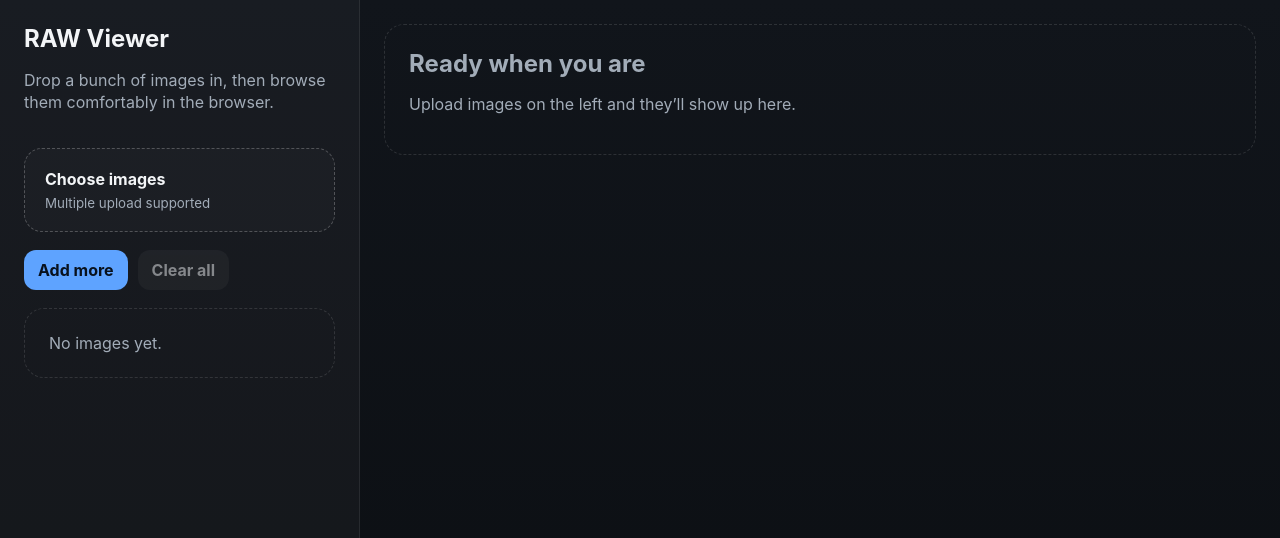
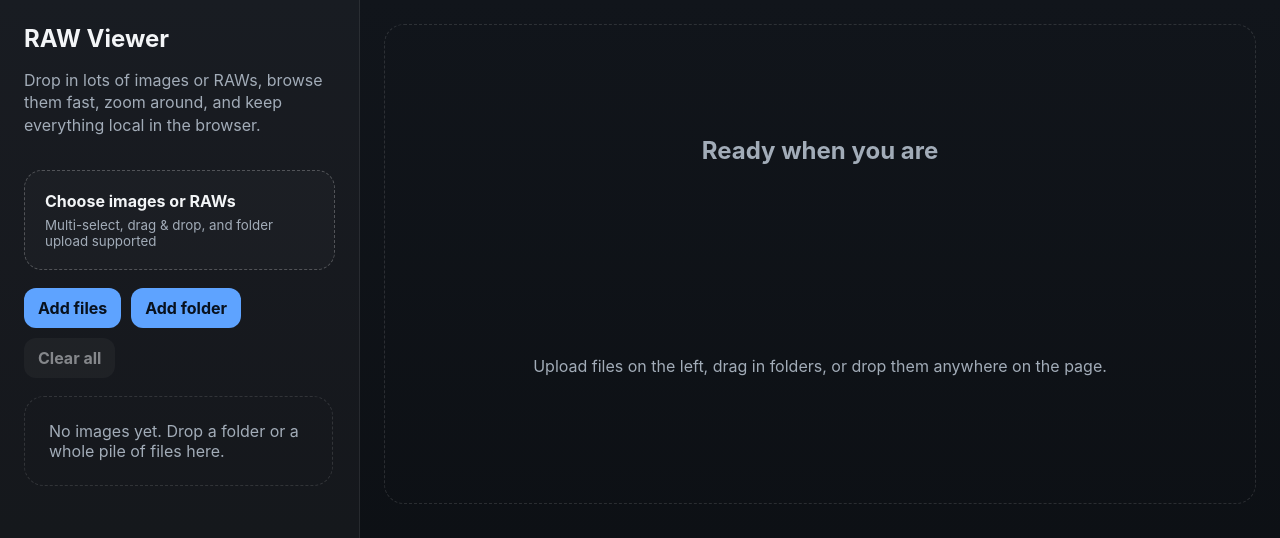
Before and after one commit to LoggeL/raw-viewer, a React (Vite) app: page / in a window 1280 px wide. Shown: the top 538 px of the page. Built offline with nearby package versions, Linux system fonts and the light colour scheme.

Commit message:
Add RAW support and viewer controls

```diff
--- a/package.json
+++ b/package.json
@@ -8,12 +8,13 @@
     "dev": "vite"
   },
   "dependencies": {
+    "libraw-wasm": "^1.1.2",
     "react": "^19.1.1",
     "react-dom": "^19.1.1"
   },
   "devDependencies": {
+    "@vitejs/plugin-react": "^5.0.2",
     "typescript": "^5.9.2",
-    "vite": "^7.1.3",
-    "@vitejs/plugin-react": "^5.0.2"
+    "vite": "^7.1.3"
   }
 }
--- a/src/main.tsx
+++ b/src/main.tsx
@@ -1,6 +1,9 @@
 import React from 'react'
 import ReactDOM from 'react-dom/client'
+import LibRaw from 'libraw-wasm'
 import './styles.css'
+
+type ItemStatus = 'ready' | 'processing' | 'error'
 
 type Item = {
   id: string
@@ -8,11 +11,18 @@ type Item = {
   url: string
   name: string
   sizeLabel: string
+  status: ItemStatus
+  error?: string
+  isRaw: boolean
 }
+
+const RAW_EXTENSIONS = new Set([
+  '3fr', 'arw', 'cr2', 'cr3', 'dcr', 'dng', 'erf', 'kdc', 'mrw', 'nef', 'nrw', 'orf', 'pef', 'raf', 'raw', 'rw2', 'sr2', 'srf', 'x3f',
+])
 
 const formatBytes = (bytes: number) => {
   if (bytes < 1024) return `${bytes} B`
-  const units = ['KB', 'MB', 'GB']
+  const units = ['KB', 'MB', 'GB', 'TB']
   let value = bytes / 1024
   let unit = units[0]
   for (let i = 1; i < units.length && value >= 1024; i++) {
@@ -22,105 +32,232 @@ const formatBytes = (bytes: number) => {
   return `${value.toFixed(value >= 10 ? 0 : 1)} ${unit}`
 }
 
+const getExtension = (name: string) => name.split('.').pop()?.toLowerCase() ?? ''
+const isRawFile = (file: File) => RAW_EXTENSIONS.has(getExtension(file.name))
+const isRegularImage = (file: File) => file.type.startsWith('image/') && !isRawFile(file)
+
+const makeId = (file: File) => `${file.name}-${file.lastModified}-${Math.random().toString(36).slice(2, 8)}`
+
+const readFileBuffer = async (file: File) => new Uint8Array(await file.arrayBuffer())
+
+const decodeRawToObjectUrl = async (file: File) => {
+  const raw = new LibRaw()
+  await raw.open(await readFileBuffer(file), {
+    useCameraWb: true,
+    outputColor: 1,
+    outputBps: 8,
+    noAutoBright: false,
+    autoBrightThr: 0.01,
+    halfSize: false,
+  })
+
+  const image = await raw.imageData()
+  const metadata = await raw.metadata(false)
+  const width = metadata?.width || metadata?.raw_width || metadata?.iwidth
+  const height = metadata?.height || metadata?.raw_height || metadata?.iheight
+
+  if (!width || !height || !image?.length) {
+    throw new Error('RAW decode returned no visible image data')
+  }
+
+  const canvas = document.createElement('canvas')
+  canvas.width = width
+  canvas.height = height
+  const ctx = canvas.getContext('2d')
+  if (!ctx) throw new Error('Canvas context unavailable')
+
+  const rgba = new Uint8ClampedArray(width * height * 4)
+  for (let i = 0, j = 0; i < image.length; i += 3, j += 4) {
+    rgba[j] = image[i]
+    rgba[j + 1] = image[i + 1]
+    rgba[j + 2] = image[i + 2]
+    rgba[j + 3] = 255
+  }
+
+  ctx.putImageData(new ImageData(rgba, width, height), 0, 0)
+  const blob = await new Promise<Blob>((resolve, reject) => {
+    canvas.toBlob((value) => {
+      if (value) resolve(value)
+      else reject(new Error('Failed to export decoded RAW preview'))
+    }, 'image/jpeg', 0.95)
+  })
+
+  return URL.createObjectURL(blob)
+}
+
 function App() {
   const [items, setItems] = React.useState<Item[]>([])
   const [selectedId, setSelectedId] = React.useState<string | null>(null)
+  const [zoom, setZoom] = React.useState(1)
+  const [pan, setPan] = React.useState({ x: 0, y: 0 })
+  const [isDragging, setIsDragging] = React.useState(false)
+  const [isDropActive, setIsDropActive] = React.useState(false)
+  const dragStateRef = React.useRef<{ x: number; y: number; startX: number; startY: number } | null>(null)
   const inputRef = React.useRef<HTMLInputElement | null>(null)
+  const folderInputRef = React.useRef<HTMLInputElement | null>(null)
+  const stageRef = React.useRef<HTMLDivElement | null>(null)
 
   React.useEffect(() => () => {
     items.forEach((item) => URL.revokeObjectURL(item.url))
   }, [items])
 
-  const addFiles = (fileList: FileList | null) => {
-    if (!fileList?.length) return
-    const next: Item[] = Array.from(fileList)
-      .filter((file) => file.type.startsWith('image/'))
-      .map((file) => ({
-        id: `${file.name}-${file.lastModified}-${Math.random().toString(36).slice(2, 8)}`,
-        file,
-        url: URL.createObjectURL(file),
-        name: file.name,
-        sizeLabel: formatBytes(file.size),
-      }))
+  React.useEffect(() => {
+    setZoom(1)
+    setPan({ x: 0, y: 0 })
+  }, [selectedId])
 
-    if (!next.length) return
+  const addFiles = React.useCallback(async (fileList: FileList | File[] | null) => {
+    const files = fileList ? Array.from(fileList) : []
+    if (!files.length) return
+
+    const candidates = files.filter((file) => isRegularImage(file) || isRawFile(file))
+    if (!candidates.length) return
+
+    const initialItems = candidates.map((file) => ({
+      id: makeId(file),
+      file,
+      url: isRegularImage(file) ? URL.createObjectURL(file) : '',
+      name: file.webkitRelativePath || file.name,
+      sizeLabel: formatBytes(file.size),
+      status: isRegularImage(file) ? 'ready' as const : 'processing' as const,
+      isRaw: isRawFile(file),
+    }))
 
     setItems((prev) => {
-      const merged = [...prev, ...next]
-      if (!selectedId) setSelectedId(merged[0]?.id ?? null)
+      const merged = [...prev, ...initialItems]
+      setSelectedId((current) => current ?? merged[0]?.id ?? null)
       return merged
     })
-    if (!selectedId) setSelectedId(next[0].id)
-  }
+
+    for (const item of initialItems.filter((entry) => entry.isRaw)) {
+      try {
+        const url = await decodeRawToObjectUrl(item.file)
+        setItems((prev) => prev.map((entry) => entry.id === item.id ? { ...entry, url, status: 'ready' } : entry))
+      } catch (error) {
+        setItems((prev) => prev.map((entry) => entry.id === item.id ? {
+          ...entry,
+          status: 'error',
+          error: error instanceof Error ? error.message : 'RAW decode failed',
+        } : entry))
+      }
+    }
+  }, [])
 
   const selected = items.find((item) => item.id === selectedId) ?? null
 
   const removeItem = (id: string) => {
     setItems((prev) => {
       const target = prev.find((item) => item.id === id)
-      if (target) URL.revokeObjectURL(target.url)
+      if (target?.url) URL.revokeObjectURL(target.url)
       const filtered = prev.filter((item) => item.id !== id)
-      if (selectedId === id) setSelectedId(filtered[0]?.id ?? null)
+      setSelectedId((current) => current === id ? filtered[0]?.id ?? null : current)
       return filtered
     })
   }
 
   const clearAll = () => {
-    items.forEach((item) => URL.revokeObjectURL(item.url))
+    items.forEach((item) => item.url && URL.revokeObjectURL(item.url))
     setItems([])
     setSelectedId(null)
+    setZoom(1)
+    setPan({ x: 0, y: 0 })
     if (inputRef.current) inputRef.current.value = ''
+    if (folderInputRef.current) folderInputRef.current.value = ''
+  }
+
+  const zoomBy = (delta: number) => setZoom((current) => Math.min(8, Math.max(0.25, Number((current + delta).toFixed(2)))))
+  const resetView = () => {
+    setZoom(1)
+    setPan({ x: 0, y: 0 })
+  }
+
+  const onWheel: React.WheelEventHandler<HTMLDivElement> = (event) => {
+    if (!selected || selected.status !== 'ready') return
+    event.preventDefault()
+    zoomBy(event.deltaY < 0 ? 0.2 : -0.2)
+  }
+
+  const onPointerDown: React.PointerEventHandler<HTMLImageElement> = (event) => {
+    if (zoom <= 1) return
+    setIsDragging(true)
+    dragStateRef.current = { x: pan.x, y: pan.y, startX: event.clientX, startY: event.clientY }
+    event.currentTarget.setPointerCapture(event.pointerId)
+  }
+
+  const onPointerMove: React.PointerEventHandler<HTMLImageElement> = (event) => {
+    if (!dragStateRef.current) return
+    const { x, y, startX, startY } = dragStateRef.current
+    setPan({ x: x + (event.clientX - startX), y: y + (event.clientY - startY) })
+  }
+
+  const onPointerUp: React.PointerEventHandler<HTMLImageElement> = (event) => {
+    dragStateRef.current = null
+    setIsDragging(false)
+    event.currentTarget.releasePointerCapture(event.pointerId)
+  }
+
+  const openFullscreen = async () => {
+    if (!stageRef.current) return
+    if (document.fullscreenElement) await document.exitFullscreen()
+    else await stageRef.current.requestFullscreen()
   }
 
   return (
-    <div className="app-shell">
+    <div
+      className={`app-shell ${isDropActive ? 'drop-active' : ''}`}
+      onDragOver={(event) => {
+        event.preventDefault()
+        setIsDropActive(true)
+      }}
+      onDragLeave={(event) => {
+        if (event.currentTarget.contains(event.relatedTarget as Node)) return
+        setIsDropActive(false)
+      }}
+      onDrop={(event) => {
+        event.preventDefault()
+        setIsDropActive(false)
+        void addFiles(event.dataTransfer.files)
+      }}
+    >
       <aside className="sidebar">
         <div>
           <h1>RAW Viewer</h1>
-          <p className="muted">Drop a bunch of images in, then browse them comfortably in the browser.</p>
+          <p className="muted">Drop in lots of images or RAWs, browse them fast, zoom around, and keep everything local in the browser.</p>
         </div>
 
         <label className="upload-card">
-          <input
-            ref={inputRef}
-            type="file"
-            accept="image/*"
-            multiple
-            onChange={(event) => addFiles(event.target.files)}
-          />
-          <span>Choose images</span>
-          <small>Multiple upload supported</small>
+          <input ref={inputRef} type="file" accept="image/*,.cr2,.cr3,.nef,.arw,.dng,.raf,.rw2,.orf,.pef,.sr2,.x3f,.raw" multiple onChange={(event) => void addFiles(event.target.files)} />
+          <span>Choose images or RAWs</span>
+          <small>Multi-select, drag & drop, and folder upload supported</small>
         </label>
 
-        <div className="actions">
-          <button onClick={() => inputRef.current?.click()}>Add more</button>
+        <input ref={folderInputRef} type="file" multiple hidden {...({ webkitdirectory: 'true', directory: '' } as Record<string, string>)} onChange={(event) => void addFiles(event.target.files)} />
+
+        <div className="actions wrap">
+          <button onClick={() => inputRef.current?.click()}>Add files</button>
+          <button onClick={() => folderInputRef.current?.click()}>Add folder</button>
           <button className="ghost" onClick={clearAll} disabled={!items.length}>Clear all</button>
         </div>
 
         <div className="thumb-list">
           {items.length === 0 ? (
-            <div className="empty-state">No images yet.</div>
+            <div className="empty-state">No images yet. Drop a folder or a whole pile of files here.</div>
           ) : (
             items.map((item) => (
-              <button
-                key={item.id}
-                className={`thumb ${item.id === selectedId ? 'active' : ''}`}
-                onClick={() => setSelectedId(item.id)}
-              >
-                <img src={item.url} alt={item.name} loading="lazy" />
+              <button key={item.id} className={`thumb ${item.id === selectedId ? 'active' : ''}`} onClick={() => setSelectedId(item.id)}>
+                <div className="thumb-preview">
+                  {item.url ? <img src={item.url} alt={item.name} loading="lazy" /> : <div className="thumb-placeholder">RAW</div>}
+                </div>
                 <div className="thumb-meta">
                   <strong title={item.name}>{item.name}</strong>
                   <span>{item.sizeLabel}</span>
+                  <span className={`pill ${item.status}`}>{item.status === 'processing' ? 'decoding…' : item.status === 'error' ? 'failed' : item.isRaw ? 'raw' : 'image'}</span>
+                  {item.error ? <span className="error-text">{item.error}</span> : null}
                 </div>
-                <span
-                  className="remove"
-                  onClick={(event) => {
-                    event.stopPropagation()
-                    removeItem(item.id)
-                  }}
-                >
-                  ×
-                </span>
+                <span className="remove" onClick={(event) => {
+                  event.stopPropagation()
+                  removeItem(item.id)
+                }}>×</span>
               </button>
             ))
           )}
@@ -133,18 +270,44 @@ function App() {
             <div className="viewer-topbar">
               <div>
                 <h2>{selected.name}</h2>
-                <p>{selected.sizeLabel}</p>
+                <p>{selected.sizeLabel}{selected.isRaw ? ' • RAW source' : ''}</p>
               </div>
-              <a href={selected.url} download={selected.name}>Download</a>
+              <div className="actions">
+                <button className="ghost" onClick={() => zoomBy(-0.2)} disabled={zoom <= 0.25}>−</button>
+                <button className="ghost" onClick={resetView}>Reset</button>
+                <button className="ghost" onClick={() => zoomBy(0.2)} disabled={zoom >= 8}>+</button>
+                <button onClick={() => void openFullscreen()}>Fullscreen</button>
+                {selected.url ? <a href={selected.url} download={selected.name.replace(/\.[^.]+$/, '') + '.jpg'}>Download preview</a> : null}
+              </div>
             </div>
-            <div className="image-stage">
-              <img src={selected.url} alt={selected.name} />
+            <div className="viewer-subbar">
+              <span>Zoom {Math.round(zoom * 100)}%</span>
+              {selected.status === 'processing' ? <span>Decoding RAW…</span> : null}
+              {selected.status === 'error' ? <span className="error-text">{selected.error}</span> : null}
+            </div>
+            <div ref={stageRef} className="image-stage" onWheel={onWheel}>
+              {selected.status === 'ready' && selected.url ? (
+                <img
+                  src={selected.url}
+                  alt={selected.name}
+                  className={isDragging ? 'dragging' : ''}
+                  style={{ transform: `translate(${pan.x}px, ${pan.y}px) scale(${zoom})` }}
+                  onPointerDown={onPointerDown}
+                  onPointerMove={onPointerMove}
+                  onPointerUp={onPointerUp}
+                />
+              ) : (
+                <div className="placeholder">
+                  <h2>{selected.status === 'processing' ? 'Decoding…' : 'Could not preview this file'}</h2>
+                  <p>{selected.status === 'processing' ? 'RAW processing happens locally in your browser.' : selected.error ?? 'This file could not be rendered.'}</p>
+                </div>
+              )}
             </div>
           </>
         ) : (
-          <div className="placeholder">
+          <div className="placeholder hero">
             <h2>Ready when you are</h2>
-            <p>Upload images on the left and they’ll show up here.</p>
+            <p>Upload files on the left, drag in folders, or drop them anywhere on the page.</p>
           </div>
         )}
       </main>
--- a/src/styles.css
+++ b/src/styles.css
@@ -6,14 +6,33 @@
 }
 
 * { box-sizing: border-box; }
+html, body, #root { min-height: 100%; }
 body { margin: 0; }
 button, input { font: inherit; }
+a { color: inherit; }
 
 .app-shell {
   min-height: 100vh;
   display: grid;
   grid-template-columns: 360px 1fr;
   background: linear-gradient(180deg, #11151b 0%, #0b0e12 100%);
+}
+
+.app-shell.drop-active::after {
+  content: 'Drop files to import';
+  position: fixed;
+  inset: 24px;
+  border: 2px dashed rgba(94, 163, 255, 0.8);
+  border-radius: 28px;
+  display: grid;
+  place-items: center;
+  background: rgba(10, 16, 26, 0.78);
+  color: #dce9ff;
+  font-size: clamp(1.3rem, 3vw, 2rem);
+  font-weight: 800;
+  letter-spacing: 0.04em;
+  pointer-events: none;
+  z-index: 10;
 }
 
 .sidebar {
@@ -23,6 +42,7 @@ button, input { font: inherit; }
   flex-direction: column;
   gap: 18px;
   background: rgba(255,255,255,0.03);
+  min-height: 100vh;
 }
 
 .sidebar h1, .viewer h2 { margin: 0; }
@@ -42,8 +62,13 @@ button, input { font: inherit; }
 .upload-card span { font-weight: 700; }
 .upload-card small { color: #a2acb8; }
 
-.actions { display: flex; gap: 10px; }
-.actions button, .viewer-topbar a {
+.actions {
+  display: flex;
+  gap: 10px;
+  align-items: center;
+}
+.actions.wrap { flex-wrap: wrap; }
+.actions button, .actions a {
   border: 0;
   border-radius: 12px;
   padding: 10px 14px;
@@ -57,7 +82,8 @@ button, input { font: inherit; }
   background: rgba(255,255,255,0.08);
   color: #f3f5f7;
 }
-.actions .ghost:disabled { opacity: 0.5; cursor: not-allowed; }
+.actions .ghost:disabled,
+.actions button:disabled { opacity: 0.5; cursor: not-allowed; }
 
 .thumb-list {
   display: flex;
@@ -65,6 +91,7 @@ button, input { font: inherit; }
   gap: 10px;
   overflow: auto;
   min-height: 0;
+  padding-right: 2px;
 }
 .thumb {
   position: relative;
@@ -84,11 +111,22 @@ button, input { font: inherit; }
   border-color: #5ea3ff;
   background: rgba(94,163,255,0.14);
 }
-.thumb img {
+.thumb-preview img, .thumb-placeholder {
   width: 64px;
   height: 64px;
+  border-radius: 12px;
+}
+.thumb-preview img {
   object-fit: cover;
-  border-radius: 12px;
+}
+.thumb-placeholder {
+  display: grid;
+  place-items: center;
+  background: rgba(255,255,255,0.08);
+  color: #d8e4f7;
+  font-size: 0.78rem;
+  font-weight: 800;
+  letter-spacing: 0.08em;
 }
 .thumb-meta {
   display: flex;
@@ -102,6 +140,19 @@ button, input { font: inherit; }
   text-overflow: ellipsis;
 }
 .thumb-meta span { color: #a2acb8; font-size: 0.9rem; }
+.pill {
+  align-self: flex-start;
+  border-radius: 999px;
+  padding: 2px 8px;
+  background: rgba(255,255,255,0.08);
+  text-transform: uppercase;
+  font-size: 0.72rem !important;
+  letter-spacing: 0.06em;
+}
+.pill.ready { color: #86efac; }
+.pill.processing { color: #facc15; }
+.pill.error { color: #fda4af; }
+.error-text { color: #fda4af !important; }
 .remove {
   position: absolute;
   top: 8px;
@@ -115,20 +166,34 @@ button, input { font: inherit; }
   padding: 24px;
   color: #a2acb8;
 }
+.placeholder.hero {
+  min-height: 60vh;
+  display: grid;
+  place-items: center;
+  text-align: center;
+}
 
 .viewer {
   padding: 24px;
   display: flex;
   flex-direction: column;
-  gap: 18px;
+  gap: 14px;
+  min-width: 0;
 }
 .viewer-topbar {
   display: flex;
   justify-content: space-between;
   align-items: center;
   gap: 12px;
+  flex-wrap: wrap;
 }
-.viewer-topbar p { margin: 4px 0 0; color: #a2acb8; }
+.viewer-topbar p, .viewer-subbar { margin: 4px 0 0; color: #a2acb8; }
+.viewer-subbar {
+  display: flex;
+  gap: 16px;
+  flex-wrap: wrap;
+  font-size: 0.95rem;
+}
 .image-stage {
   flex: 1;
   min-height: 0;
@@ -138,18 +203,24 @@ button, input { font: inherit; }
   border: 1px solid rgba(255,255,255,0.06);
   border-radius: 24px;
   padding: 20px;
-  overflow: auto;
+  overflow: hidden;
+  position: relative;
 }
 .image-stage img {
-  max-width: 100%;
-  max-height: calc(100vh - 160px);
+  max-width: min(100%, 2400px);
+  max-height: calc(100vh - 220px);
   object-fit: contain;
   border-radius: 16px;
   box-shadow: 0 20px 60px rgba(0,0,0,0.45);
+  transform-origin: center center;
+  cursor: grab;
+  user-select: none;
+  touch-action: none;
 }
+.image-stage img.dragging { cursor: grabbing; }
 
 @media (max-width: 900px) {
   .app-shell { grid-template-columns: 1fr; }
-  .sidebar { border-right: 0; border-bottom: 1px solid rgba(255,255,255,0.08); }
+  .sidebar { border-right: 0; border-bottom: 1px solid rgba(255,255,255,0.08); min-height: unset; }
   .image-stage img { max-height: 70vh; }
 }
```
Also changed, not shown: 1 other file (tests, documents, lock files or other folders).
